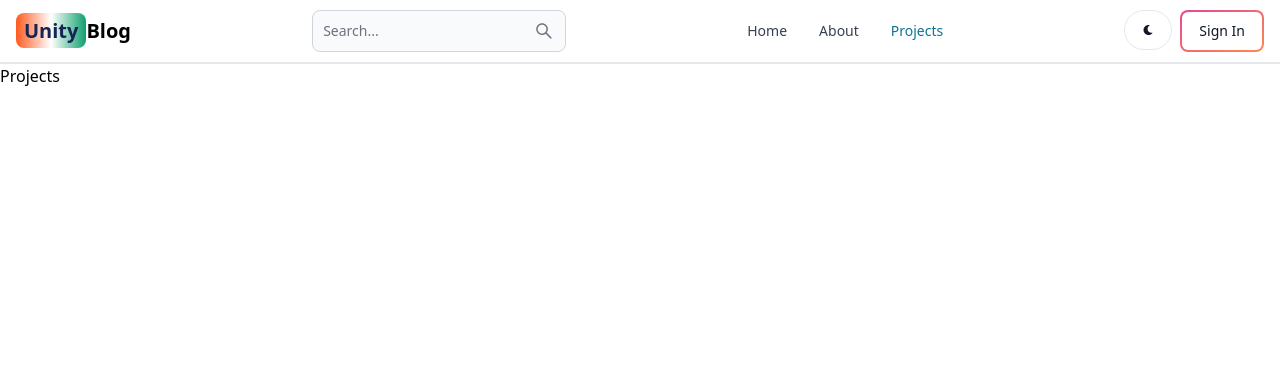
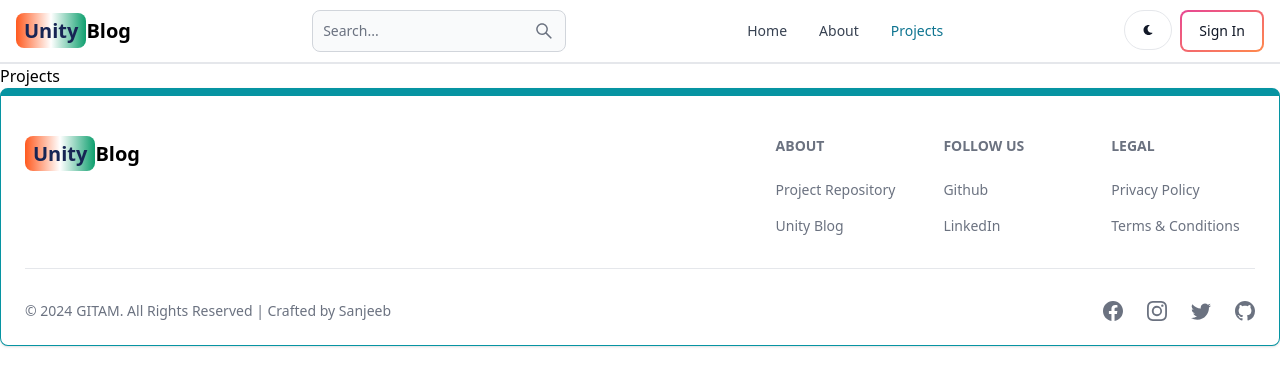
Before and after one commit to sanjeeb09/mern-blog, a React (Vite) app in the folder client/: page /projects in a window 1280 px wide. Shown: the top 386 px of the page. Built offline with nearby package versions, Linux system fonts and the light colour scheme.

Commit message:
create and add the footer component

```diff
--- a/client/src/App.jsx
+++ b/client/src/App.jsx
@@ -6,6 +6,7 @@
 import Dashboard from './pages/Dashboard'
 import Projects from './pages/Projects'
 import Header from './components/Header'
+import Footer from './components/Footer'
 
 export default function App() {
   return (
@@ -19,6 +20,7 @@
         <Route path='/dashboard' element={<Dashboard />}/>
         <Route path='/projects' element={<Projects />}/>
       </Routes>
+      <Footer />
     </BrowserRouter>
-  )
+  );
 }
--- /dev/null
+++ b/client/src/components/Footer.jsx
@@ -0,0 +1,81 @@
+import { Footer } from 'flowbite-react';
+import { Link } from 'react-router-dom';
+import { BsFacebook, BsInstagram, BsTwitter, BsGithub } from 'react-icons/bs';
+export default function FooterCom() {
+  return (
+    <Footer container className='border border-t-8 border-teal-500'>
+      <div className='w-full max-w-7xl mx-auto'>
+        <div className='grid w-full justify-between sm:flex md:grid-cols-1'>
+          <div className='mt-5'>
+            <Link
+              to='/'
+              className='self-center whitespace-nowrap text-lg sm:text-xl font-semibold dark:text-white'
+            >
+              <span className='px-2 py-1 bg-gradient-to-r from-orange-500 via-white to-green-500 rounded-lg text-blue-950'>
+                Unity
+              </span>
+              Blog
+            </Link>
+          </div>
+          <div className='grid grid-cols-2 gap-8 mt-4 sm:grid-cols-3 sm:gap-6'>
+            <div>
+              <Footer.Title title='About' />
+              <Footer.LinkGroup col>
+                <Footer.Link
+                  href='https://github.com/sanjeeb09/mern-blog/commits/main'
+                  target='_blank'
+                  rel='noopener noreferrer'
+                >
+                  Project Repository
+                </Footer.Link>
+                <Footer.Link
+                  href='/about'
+                  target='_blank'
+                  rel='noopener noreferrer'
+                >
+                  Unity Blog
+                </Footer.Link>
+              </Footer.LinkGroup>
+            </div>
+            <div>
+              <Footer.Title title='Follow us' />
+              <Footer.LinkGroup col>
+                <Footer.Link
+                  href='https://github.com/sanjeeb09'
+                  target='_blank'
+                  rel='noopener noreferrer'
+                >
+                  Github
+                </Footer.Link>
+                <Footer.Link href='https://www.linkedin.com/in/sanjeebsahoo09/'>LinkedIn</Footer.Link>
+              </Footer.LinkGroup>
+            </div>
+            <div>
+              <Footer.Title title='Legal' />
+              <Footer.LinkGroup col>
+                <Footer.Link href='#'>Privacy Policy</Footer.Link>
+                <Footer.Link href='#'>Terms &amp; Conditions</Footer.Link>
+              </Footer.LinkGroup>
+            </div>
+          </div>
+        </div>
+        <Footer.Divider />
+        <div className='w-full sm:flex sm:items-center sm:justify-between'>
+          <Footer.Copyright
+            href='#'
+            by="GITAM. All Rights Reserved | Crafted by Sanjeeb"
+            year={new Date().getFullYear()}
+          />
+          <div className="flex gap-6 sm:mt-0 mt-4 sm:justify-center">
+            <Footer.Icon href='#' icon={BsFacebook}/>
+            <Footer.Icon href='#' icon={BsInstagram}/>
+            <Footer.Icon href='#' icon={BsTwitter}/>
+            <Footer.Icon href='https://github.com/sanjeeb09' icon={BsGithub}/>
+
+
+          </div>
+        </div>
+      </div>
+    </Footer>
+  );
+}
--- a/client/src/pages/SignUp.jsx
+++ b/client/src/pages/SignUp.jsx
@@ -48,7 +48,7 @@
             Blog
           </Link>
           <p className="text-sm mt-5">
-            © 2024 GITAM. All Rights Reserved | Crafted by Sanjeeb
+            A new way to Access Blogs....
           </p>
         </div>
         {/* right */}
```
